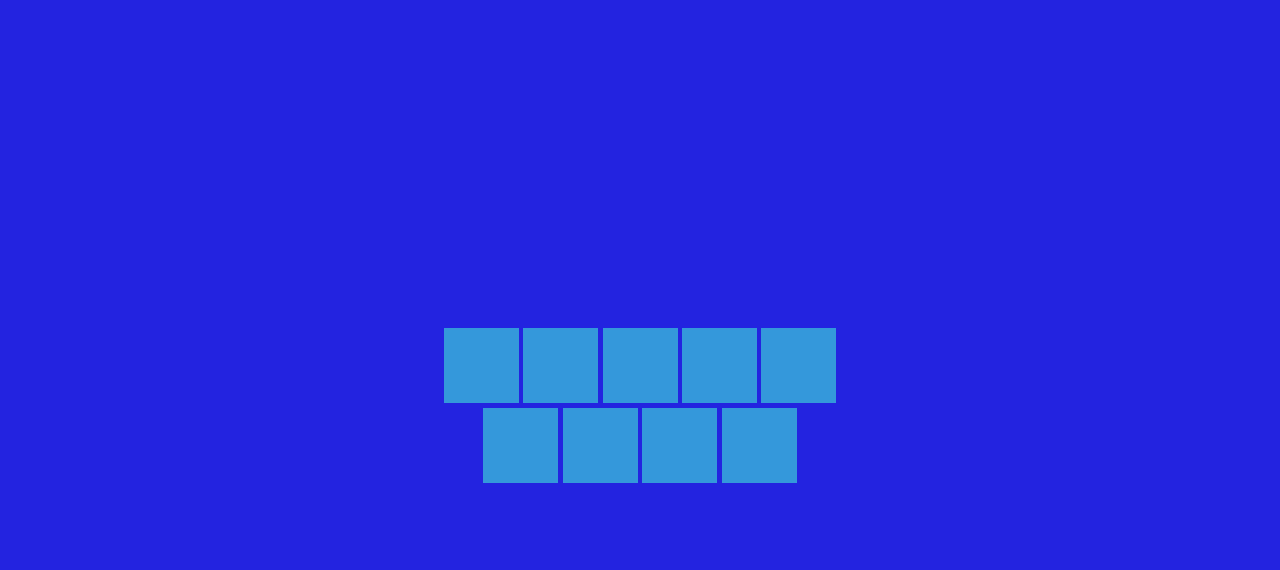
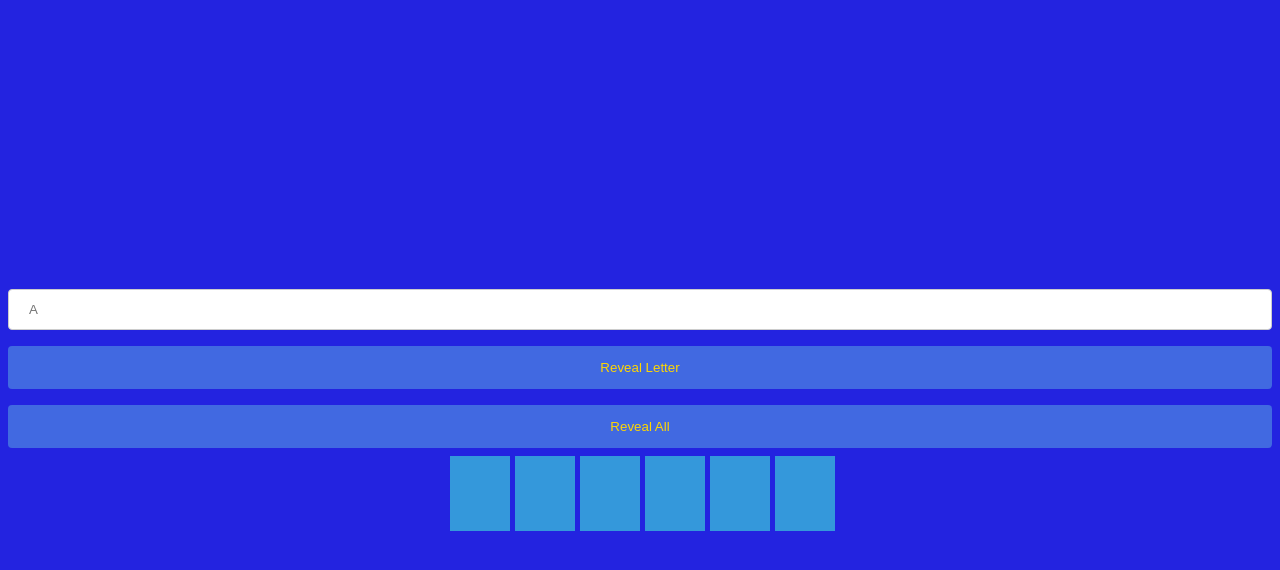
Before and after one commit to karyeet/word-wall, a plain HTML site: page index.html in a window 1280 px wide. Both pictures are taken after typing "Sample" into the empty fields and a click on the input "Submit". Drawn offline with Linux system fonts and the light colour scheme.

Commit message:
reveal letters

```diff
--- a/index.html
+++ b/index.html
@@ -56,11 +56,14 @@
         padding: 5px;
         text-align: center;
         background-color: #3498db;
-        color: #fff;
+        color: #000000;
         border: none;
         cursor: pointer;
         height: 75px;
-        width: 75px;
+        width: 60px;
+        vertical-align: top;
+        font-size: 200%;
+        margin-left: 5px;
     }
 
     button:hover {
@@ -79,7 +82,7 @@
 <body>
 
     <div id="inputDiv">
-        <div id="rowsDiv">
+        <div id="inputRowsDiv">
             <input type="text" id="row1" name="row1" placeholder="Hello World">
         </div>
 
@@ -88,19 +91,9 @@
         <input type="submit" id="makeWall" value="Submit">
     </div>
     <div class="centeredDiv" id="wordWall">
-        <div class="button-grid">
-            <button class="button"></button>
-            <button class="button"></button>
-            <button class="button"></button>
-            <button class="button"></button>
-            <button class="button"></button>
-        </div>
-        <div class="button-grid">
-            <button class="button"></button>
-            <button class="button"></button>
-            <button class="button"></button>
-            <button class="button"></button>
-        </div>
+        <input type="text" id="letterToReveal" name="letterToReveal" placeholder="A" maxlength="1">
+        <input type="submit" id="submitLetter" value="Reveal Letter">
+        <input type="submit" id="revealAll" value="Reveal All">
     </div>
 
 
@@ -110,9 +103,10 @@
 
 <script>
     let rowCount = 1;
-    let rowsDiv = document.getElementById("rowsDiv");
-    let rows = [];
-    rows.push(document.getElementById("row1"))
+    let inputRowsDiv = document.getElementById("inputRowsDiv");
+    let wordRows = [];
+    const letterButtons = [];
+    wordRows.push(document.getElementById("row1"))
 
     document.getElementById('addRow').onclick = function () {
         rowCount++;
@@ -122,14 +116,75 @@
         newRow.id = "row" + rowCount;
         newRow.name = "row" + rowCount;
         newRow.placeholder = "Hello World";
-        rows.push(newRow);
-        rowsDiv.appendChild(newRow);
+        wordRows.push(newRow);
+        inputRowsDiv.appendChild(newRow);
 
     };
 
+    const letterToReveal = document.getElementById("letterToReveal");
+    const submitLetter = document.getElementById("submitLetter");
+
+    submitLetter.onclick = function () {
+        const letter = letterToReveal.value.toUpperCase();
+        for (const letterButton of letterButtons) {
+            console.log(letter, letterButton["data-letter"])
+            if (letterButton["data-letter"] == letter) {
+                letterButton.textContent = letterButton["data-letter"];
+                letterButton.style.backgroundColor = "#FFFFFF"
+            }
+        }
+    }
+
+    const revealAll = document.getElementById("revealAll")
+    revealAll.onclick = function () {
+        const letter = letterToReveal.value.toUpperCase();
+        for (const letterButton of letterButtons) {
+            letterButton.textContent = letterButton["data-letter"];
+            letterButton.style.backgroundColor = "#FFFFFF"
+        }
+    }
+
     document.getElementById('makeWall').onclick = function () {
+        // make inputs invisible
         document.getElementById("inputDiv").style.display = "none";
-        document.getElementById("wordWall").style.display = "flex"
+        // get wordWall and make it visible
+        const wordWAll = document.getElementById("wordWall");
+        wordWAll.style.display = "flex";
+
+        // const rowDivs = []
+
+        const letterOrNumber = new RegExp(/[a-zA-Z0-9]/);
+        for (const row of wordRows) {
+            // create the row div container
+            const newRowDiv = document.createElement("div");
+            newRowDiv.className = "button-grid";
+            // rowDivs.push(newRowDiv)
+            // create the individual letters
+
+            for (const letter of row.value) {
+                // create new button
+                const newLetterButton = document.createElement("button");
+                newLetterButton.className = "button";
+                newLetterButton["data-letter"] = letter.toUpperCase();
+
+                if (!letter.match(letterOrNumber)) {
+                    newLetterButton.textContent = newLetterButton["data-letter"];
+                    newLetterButton.style.backgroundColor = "#FFFFFF"
+                }
+                // add button to buttons array
+                letterButtons.push(newLetterButton);
+                // attach listener
+                newLetterButton.onclick = function () {
+                    newLetterButton.textContent = newLetterButton["data-letter"];
+                    newLetterButton.style.backgroundColor = "#FFFFFF"
+                }
+                // put button on row div
+                newRowDiv.appendChild(newLetterButton);
+            }
+            // put row div on the word wall
+            wordWAll.appendChild(newRowDiv);
+
+        }
         //alert("makeWall was clicked");
     };
 
```
